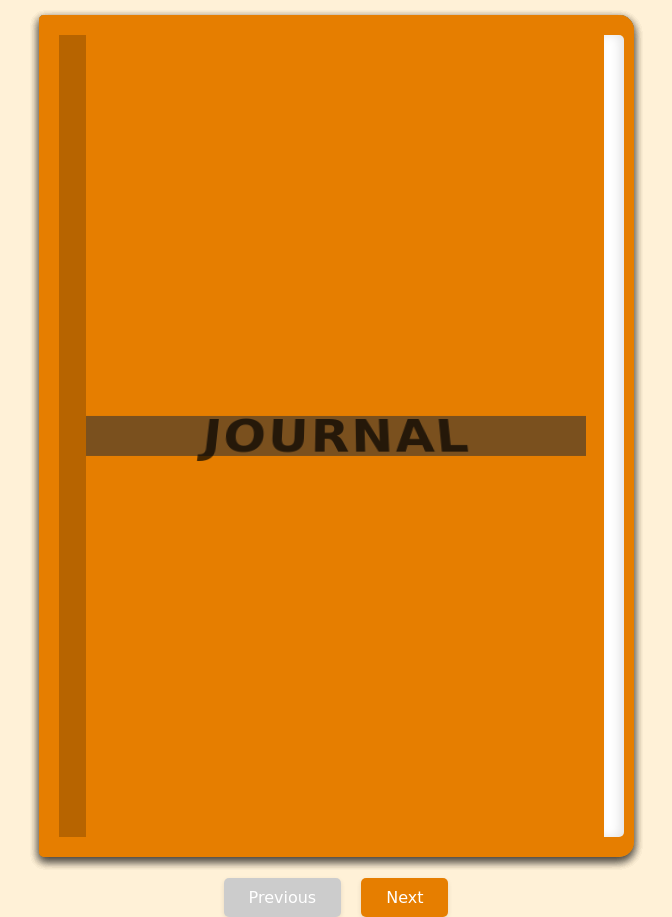
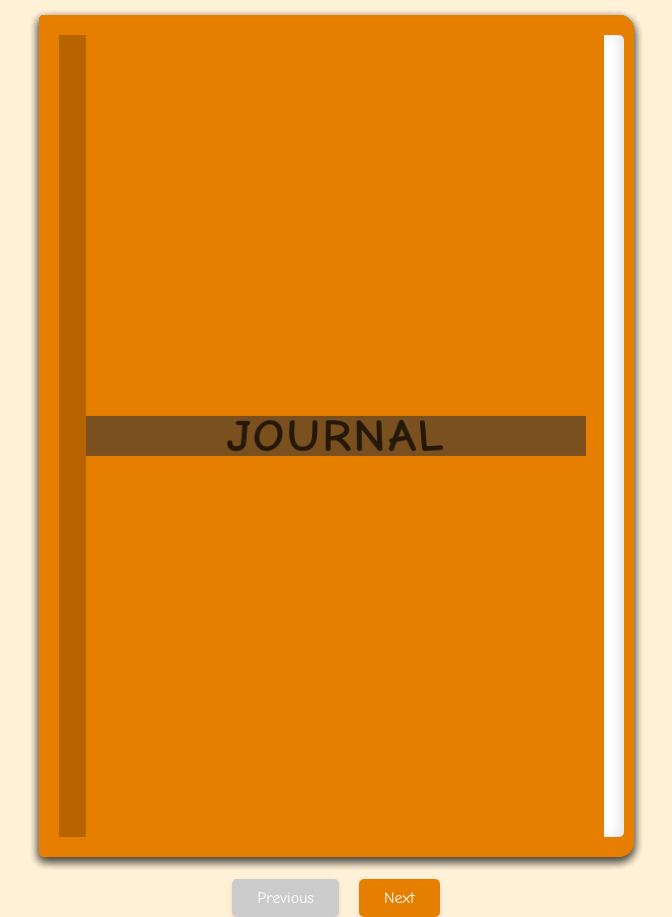
Before and after one commit to kxrthiikk/journal, a plain HTML site: page index.html in a window 1280 px wide. Shown: the whole page, without its empty margins (304-976 px from the left). Drawn offline with Linux system fonts and the light colour scheme.

Commit message:
font change

```diff
--- a/index.html
+++ b/index.html
@@ -15,9 +15,7 @@
     }
 
     body {
-      font-family: "Neucha", cursive;
-      font-weight: 400;
-      font-style: normal;
+      font-family: 'comic sans ms', sans-serif;
       display: flex;
       justify-content: center;
       align-items: center;
```
